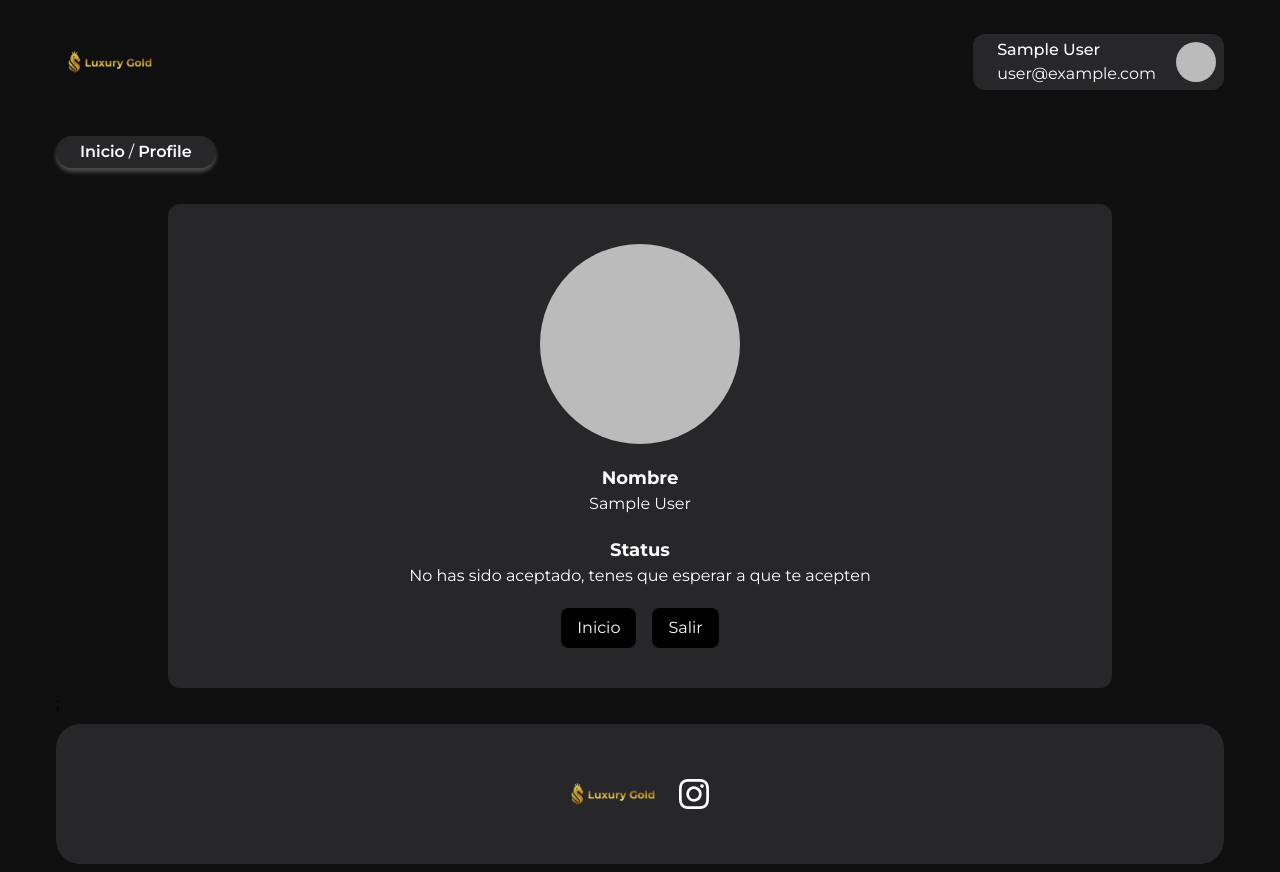
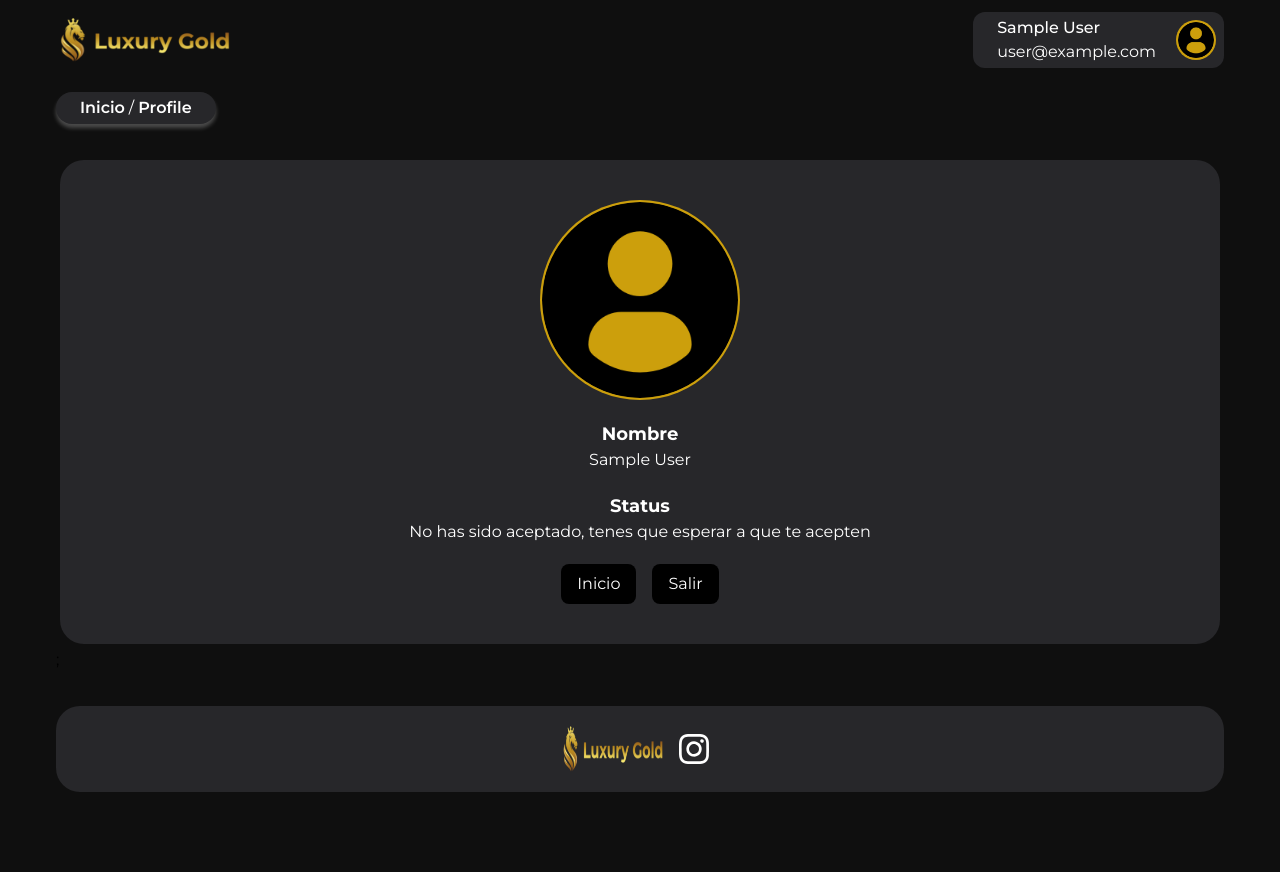
Before and after one commit to LuxuryWeb/luxury, a Next.js app: page /profile in a window 1280 px wide. After the commit the page ends 800 px from the top, so only its background shows below. Built offline with nearby package versions, Linux system fonts and the light colour scheme; no server answers; sample sign-in values are in the browser's storage.

Commit message:
new changes

```diff
--- a/src/app/page.tsx
+++ b/src/app/page.tsx
@@ -12,7 +12,7 @@ export default function Home() {
       <section className="flex h-full text-white flex-col items-center justify-center sm:justify-start">
         <div className="flex flex-col items-center justify-center gap-5 ">
           <h2 className="pt-8 text-2xl sm:text-5xl text-center">
-            Bienvenidos a{" "}
+            Bienvenidos a
           </h2>
           <div className="background bg-zinc-800 w-full  lg:px-40 lg:py-8 flex flex-col gap-5">
             <Image
@@ -20,7 +20,7 @@ export default function Home() {
               alt="logo"
               width={500}
               height={600}
-              className="max-w-[300px] max-h-[300px]"
+              className="max-w-[400px] max-h-[300px] rounded-lg"
             />
           </div>
           <h3 className="background bg-zinc-800 py-4 w-full text-lg text-center">
--- a/src/app/profile/page.tsx
+++ b/src/app/profile/page.tsx
@@ -11,18 +11,18 @@ const Profile = () => {
 
   return (
     <ProtectedRoute requiresAuth={true} profile={true}>
-      <section className="w-full flex items-center justify-center p-1 sm:px-28">
-        <div className="w-full h-full bg-zinc-800 text-white rounded-xl">
+      <section className="w-full flex items-center justify-center p-1">
+        <div className="w-full h-full bg-zinc-800 text-white rounded-3xl">
           {!session ? (
             <Loader />
           ) : (
             <div className=" flex flex-col justify-center items-center p-10 gap-5">
               <Image
-                src={session.user.image}
+                src="/imgs/person.png"
                 alt="user"
                 width="200"
                 height="200"
-                className="rounded-full object-cover p-8 md:p-2 xl:p-0"
+                className="w-full h-full max-w-[120px] max-h-[120px] sm:max-w-[200px] sm:max-h-[200px] rounded-full bg-gold p-[2px]"
               />
               <div className="flex flex-col items-center justify-center">
                 <p className="text-lg font-bold">Nombre</p>
--- a/src/components/Header.tsx
+++ b/src/components/Header.tsx
@@ -17,8 +17,8 @@ const Header = () => {
               <Image
                 src="/imgs/logo.png"
                 alt="logo"
-                width={100}
-                height={100}
+                width={170}
+                height={170}
                 className=""
               />
             </div>
--- a/src/components/Login.tsx
+++ b/src/components/Login.tsx
@@ -30,11 +30,11 @@ const Login = () => {
                   <p>{session.user.email}</p>
                 </div>
                 <Image
-                  src={session.user.image as string}
+                  src="/imgs/person.png"
                   width={24}
                   height={24}
                   alt={session.user.name as string}
-                  className="w-10 h-10 rounded-full"
+                  className="w-10 h-10 rounded-full bg-gold p-[2px]"
                 />
               </div>
             </div>
--- a/tailwind.config.ts
+++ b/tailwind.config.ts
@@ -13,6 +13,9 @@ const config: Config = {
         "gradient-conic":
           "conic-gradient(from 180deg at 50% 50%, var(--tw-gradient-stops))",
       },
+      colors: {
+        gold: "rgb(204, 159, 12)",
+      },
     },
   },
   plugins: [],
```
Also changed, not shown: public/imgs/logo.png, public/imgs/person.png (added).
